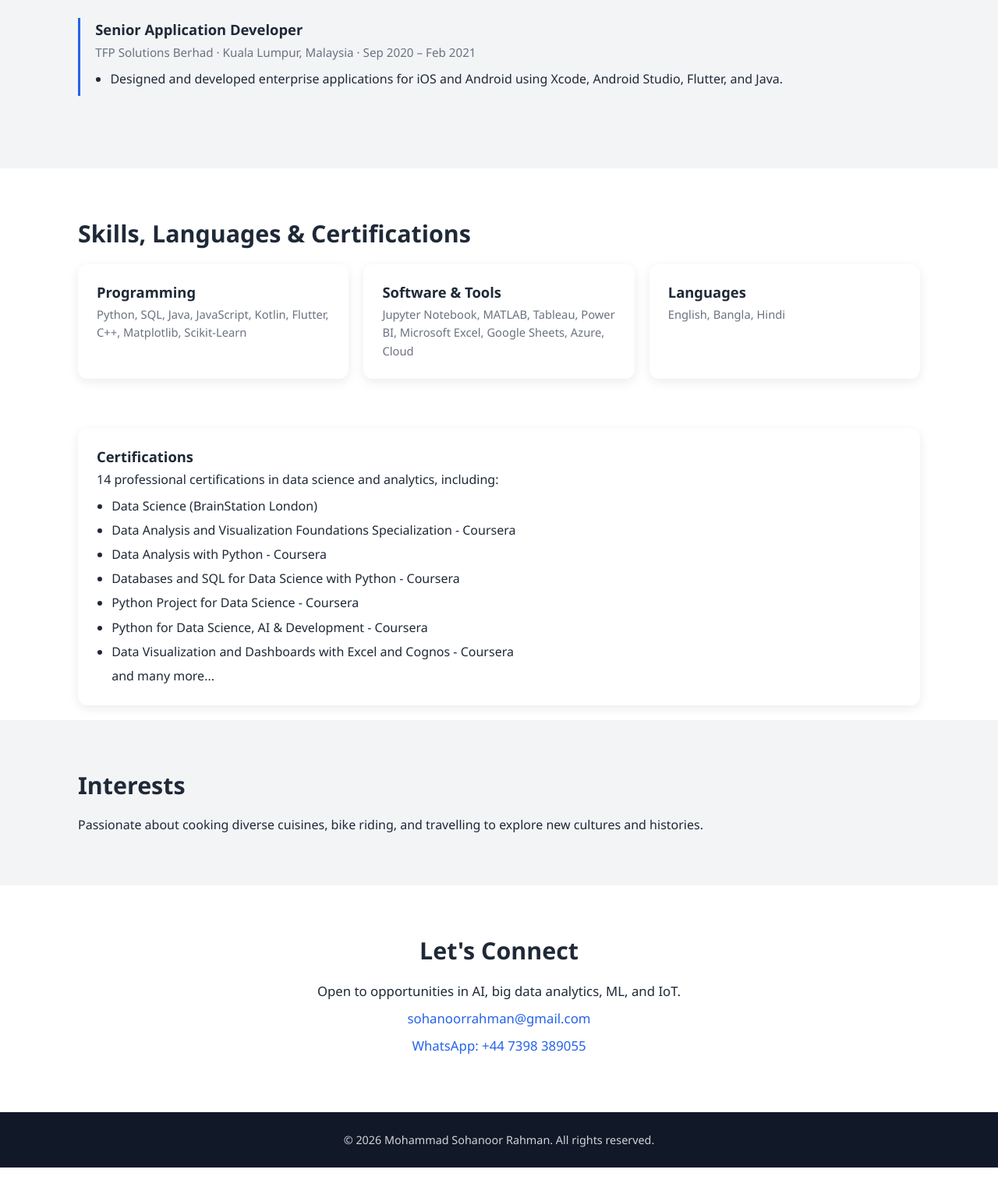
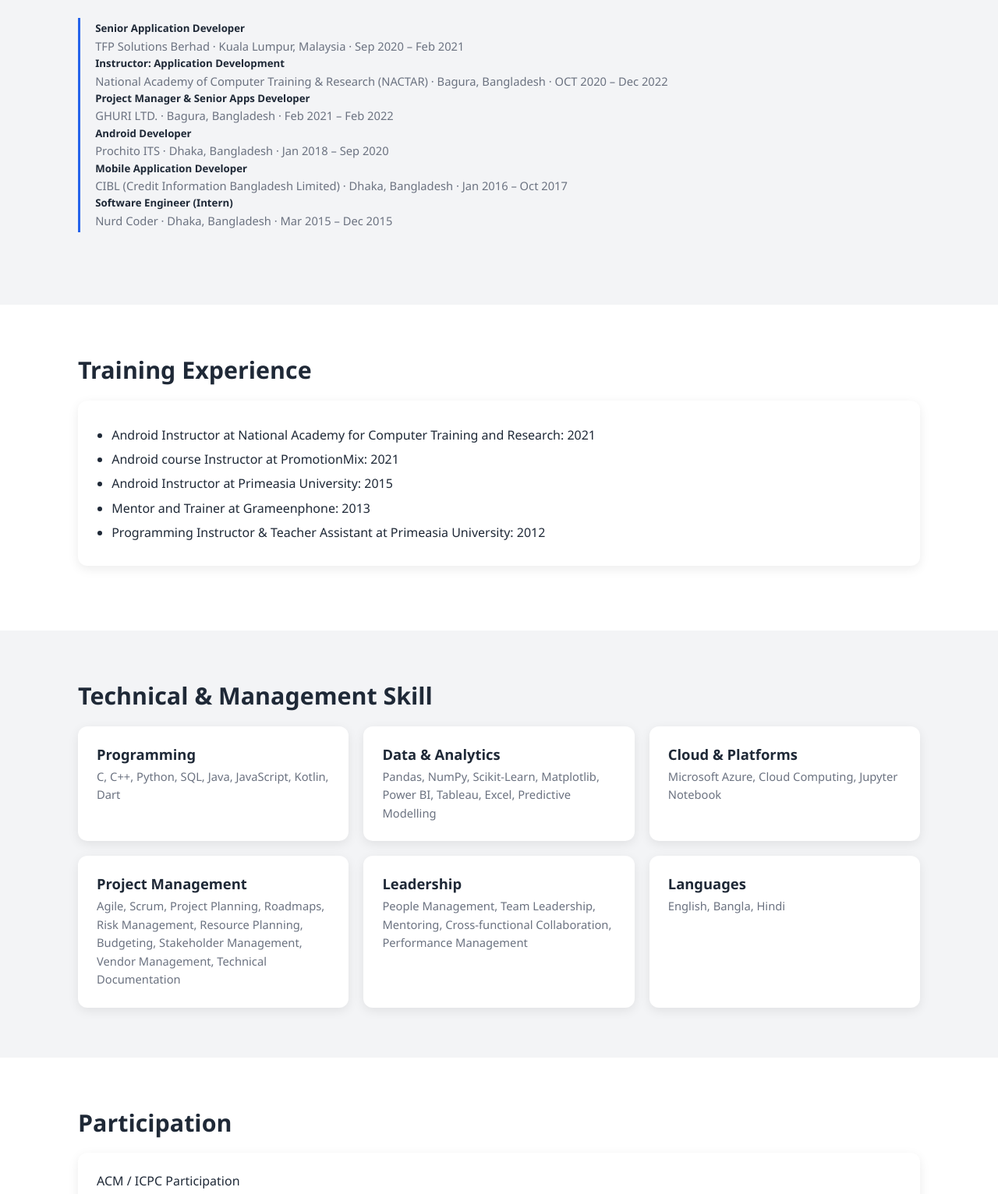
Before and after one commit to sohanoor26/personal-website, a plain HTML site: page index.html in a window 1280 px wide. Shown: the part 2480-4012 px from the top of the page at 78% size. Before the commit the page ends 3978 px from the top, so only its background shows below. Drawn offline with Linux system fonts and the light colour scheme.

Commit message:
training, work, skill, useless skill added

```diff
--- a/index.html
+++ b/index.html
@@ -137,26 +137,60 @@
         </div>
 
         <div class="timeline-item">
-          <h3>Senior Application Developer</h3>
-          <p class="meta">TFP Solutions Berhad &middot; Kuala Lumpur, Malaysia &middot; Sep 2020 &ndash; Feb 2021</p>
-          <ul>
-            <li>Designed and developed enterprise applications for iOS and Android using Xcode, Android Studio, Flutter, and Java.</li>
-          </ul>
+          <h5>Senior Application Developer</h5>
+          <p class="tags">TFP Solutions Berhad &middot; Kuala Lumpur, Malaysia &middot; Sep 2020 &ndash; Feb 2021</p>
+          <h5>Instructor: Application Development</h5>
+          <p class="tags">National Academy of Computer Training & Research (NACTAR) &middot; Bagura, Bangladesh &middot; OCT 2020 &ndash; Dec 2022</p>
+          <h5>Project Manager & Senior Apps Developer</h5>
+          <p class="tags">GHURI LTD. &middot; Bagura, Bangladesh &middot; Feb 2021 &ndash; Feb 2022</p>
+          <h5>Android Developer</h5>
+          <p class="tags">Prochito ITS &middot; Dhaka, Bangladesh &middot; Jan 2018 &ndash; Sep 2020</p>
+          <h5>Mobile Application Developer</h5>
+          <p class="tags">CIBL (Credit Information Bangladesh Limited) &middot; Dhaka, Bangladesh &middot; Jan 2016 &ndash; Oct 2017</p>
+          <h5>Software Engineer (Intern) </h5>
+          <p class="tags">Nurd Coder &middot; Dhaka, Bangladesh &middot; Mar 2015 &ndash; Dec 2015</p>
         </div>
       </div>
     </section>
 
-    <section id="skills" class="section">
+        <section id="training" class="section">
+            <div class="container">
+              <h2>Training Experience</h2>
+            <div class="card">
+            <ul>
+              <li>Android Instructor at National Academy for Computer Training and Research: 2021</li>
+              <li>Android course Instructor at PromotionMix: 2021</li>
+              <li>Android Instructor at Primeasia University: 2015</li>
+              <li>Mentor and Trainer at Grameenphone: 2013</li>
+              <li>Programming Instructor & Teacher Assistant at Primeasia University: 2012</li>
+            </ul>
+          </div>
+          </div>
+    </section>
+
+    <section id="skills" class="section alt">
       <div class="container">
-        <h2>Skills, Languages &amp; Certifications</h2>
+        <h2>Technical & Management Skill</h2>
         <div class="grid">
           <div class="card">
             <h3>Programming</h3>
-            <p class="tags">Python, SQL, Java, JavaScript, Kotlin, Flutter, C++, Matplotlib, Scikit-Learn</p>
+            <p class="tags">C, C++, Python, SQL, Java, JavaScript, Kotlin, Dart</p>
           </div>
           <div class="card">
-            <h3>Software &amp; Tools</h3>
-            <p class="tags">Jupyter Notebook, MATLAB, Tableau, Power BI, Microsoft Excel, Google Sheets, Azure, Cloud</p>
+            <h3>Data & Analytics</h3>
+            <p class="tags">Pandas, NumPy, Scikit-Learn, Matplotlib, Power BI, Tableau, Excel, Predictive Modelling</p>
+          </div>
+          <div class="card">
+            <h3>Cloud & Platforms</h3>
+            <p class="tags">Microsoft Azure, Cloud Computing, Jupyter Notebook</p>
+          </div>
+          <div class="card">
+            <h3>Project Management</h3>
+            <p class="tags">Agile, Scrum, Project Planning, Roadmaps, Risk Management, Resource Planning, Budgeting, Stakeholder Management, Vendor Management, Technical Documentation</p>
+          </div>
+          <div class="card">
+            <h3>Leadership</h3>
+            <p class="tags">People Management, Team Leadership, Mentoring, Cross-functional Collaboration, Performance Management</p>
           </div>
           <div class="card">
             <h3>Languages</h3>
@@ -165,11 +199,29 @@
           </div>
     </section>
 
-    <section>
-                <div class="container">
+    <section id="participation" class="section">
+            <div class="container">
+              <h2>Participation</h2>
             <div class="card">
-            <h3>Certifications</h3>
-            <p>14 professional certifications in data science and analytics, including:</p>
+            <p>ACM / ICPC Participation </p>
+            <ul>
+              <li>3rd DUITS ERICSSON National Campus IT Feast 2014 (Apps in Life: Mobile Application Development)</li>
+              <li>Inter University Programming Contest (IUPC-2014)</li>
+              <li>Robi-USCI Inter-University Programming Fiesta 2012</li>
+              <li>Quazi Azhar Ali National Programming Contest 2011</li>
+              <li>Deffodil Pre-ACM 2011</li>
+              <li>Data Visualization and Dashboards with Excel and Cognos - Coursera </li>
+              <li>EWU Programming Contest 2011</li>
+            </ul>
+          </div>
+          </div>
+    </section>
+
+    <section id="certifications" class="section alt">
+            <div class="container">
+              <h2>Certifications</h2>
+            <div class="card">
+            <p>14+ professional certifications in data science and analytics, including:</p>
             <ul>
               <li>Data Science (BrainStation London)</li>
               <li>Data Analysis and Visualization Foundations Specialization - Coursera</li>
@@ -179,24 +231,32 @@
               <li>Python for Data Science, AI & Development - Coursera</li>
               <li>Data Visualization and Dashboards with Excel and Cognos - Coursera </li>
               <p> and many more...</p>
-              <!-- <li>Excel Basics for Data Analysis - Coursera</li>
-              <li>Introduction to Data Analytics - Coursera</li>
-              <li>Data Science Foundations - Great Learning</li>
-              <li>AGILE LEADERSHIP WITH SCRUM PRACTICE - Conducted by: Md. Shah Jalal, Synesis IT LTD.</li>
-              <li>Learn Python Basics for Data Analysis - Conducted by: Mathieu Nebra, Cofounder of OpenClassrooms.</li>
-              <li>Blockchain A-Z™ Learn How To Build Your First Blockchain - Conducted by: Hadelin de Ponteves, Kirill Eremenko, Udemy.</li>
-              <li>Python for Machine Learning & Data Science Masterclass  - Conducted by: Jose Portilla, Head of Data Science at Pierian Training, Udemy.</li> -->
             </ul>
           </div>
           </div>
-      </div>
     </section>
 
-    <section id="interests" class="section alt">
+    <section id="interests" class="section">
       <div class="container">
         <h2>Interests</h2>
         <p>Passionate about cooking diverse cuisines, bike riding, and travelling to explore new cultures and histories.</p>
       </div>
+    </section>
+
+     <section id="useless_skill" class="section alt">
+            <div class="container">
+              <h2>Some Useless Skill I Have</h2>
+            <div class="card">
+            <p>Would like to be a <strong>Chef</strong> someday, so....</p>
+            <ul>
+              <li>Food Safety and Hygiene for Catering (Level 2) V4.6 - CPD Certified</li>
+              <li>Food Allergen Awareness V4.6 - CPD Certified</li>
+              <li>Fire Safety Awareness V4.6 - CPD Certified</li>
+              <li>Slips and Trips Awareness V4.6 - CPD Certified</li>
+              <li>Manual Handling Awareness V4.6 - CPD Certified</li>
+            </ul>
+          </div>
+          </div>
     </section>
 
     <section id="contact" class="section">
@@ -211,7 +271,7 @@
   </main>
 
   <footer class="footer">
-    <p>&copy; <span id="year"></span> Mohammad Sohanoor Rahman. All rights reserved.</p>
+    <p>&copy; </span>Last Update: 17 Nov 2026</p>
   </footer>
 
   <script src="js/script.js"></script>
```
